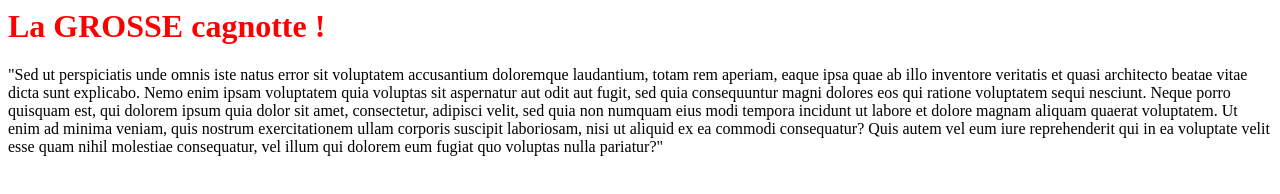
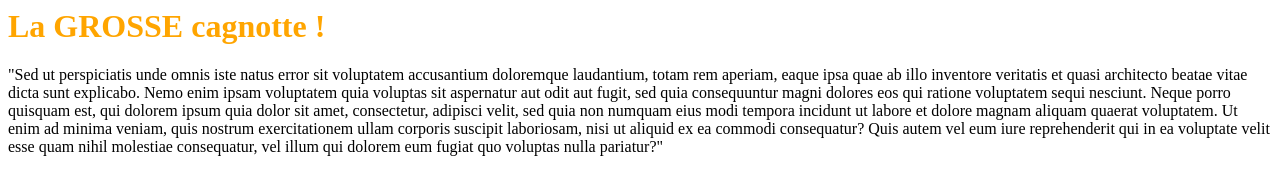
Before and after one commit to Patashop/OpenclassroomsProject, a plain HTML site: page index.html in a window 1280 px wide. Drawn offline with Linux system fonts and the light colour scheme.

Commit message:
nouvelle branch color-update-css

```diff
--- a/styles.css
+++ b/styles.css
@@ -1,3 +1,4 @@
 h1 {
-	color: red;
+	color: orange;
+	font-weight: bold;
 }
```
